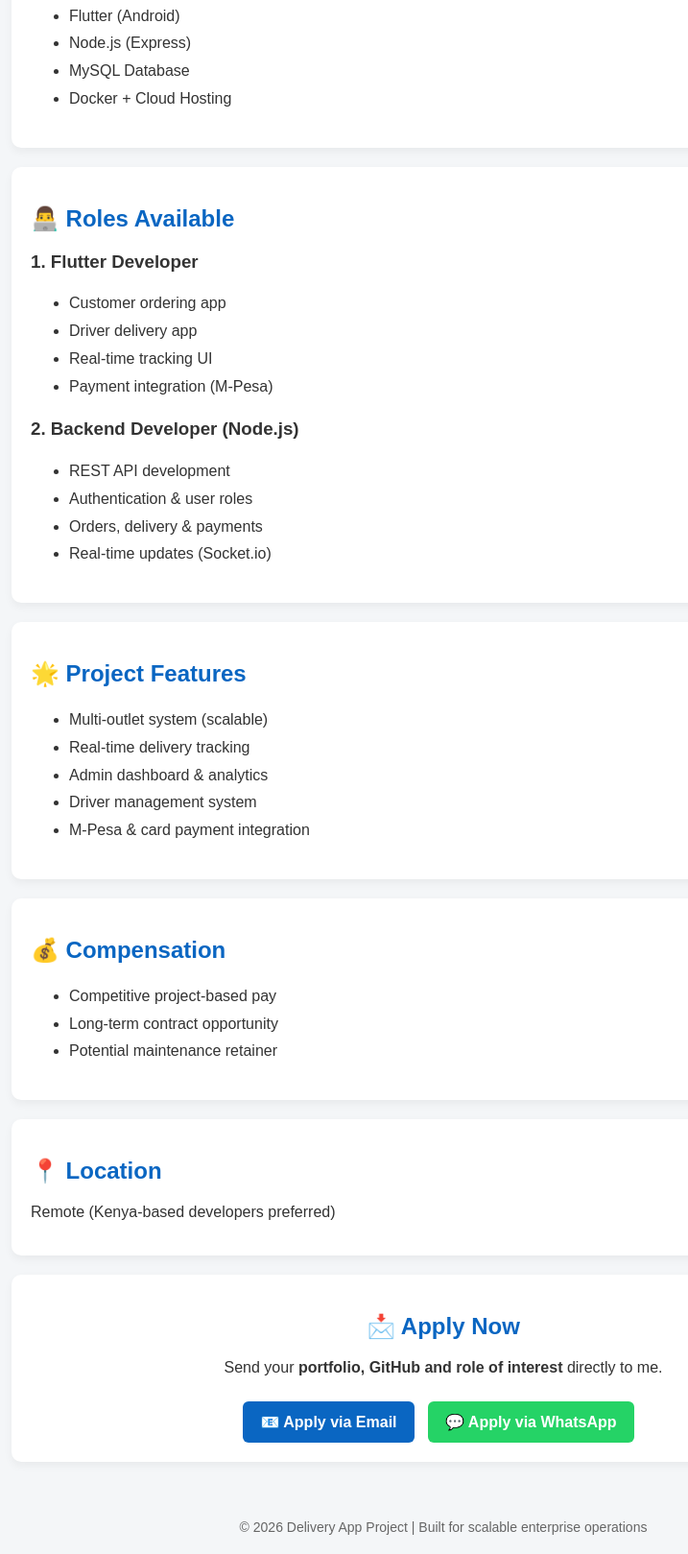
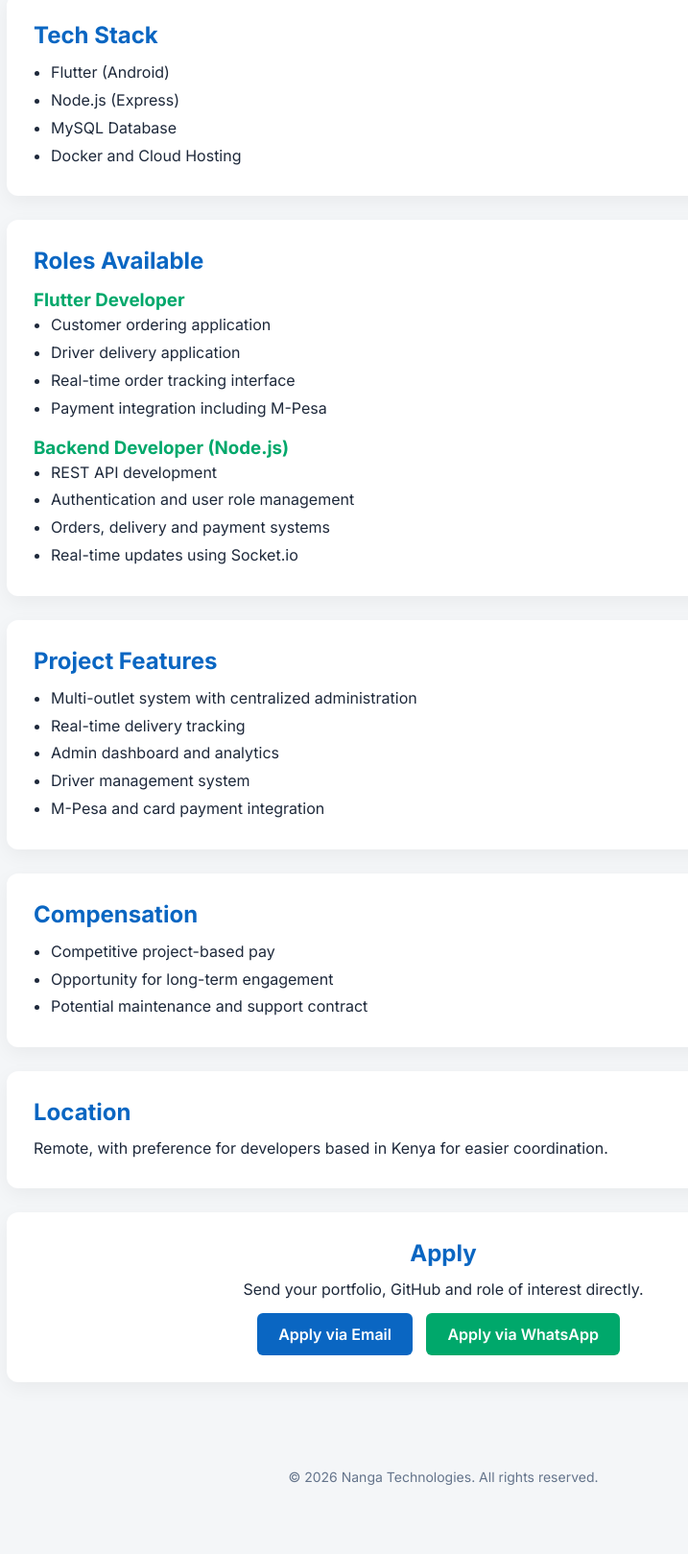
Before and after one commit to Joenoface/hiring-nanganet, a plain HTML site: page index.html in a window 1280 px wide. Shown: the part 422-2041 px from the top of the page at 96% size, without its empty margins (178-895 px from the left). After the commit the page ends 1994 px from the top, so only its background shows below. Drawn offline with Linux system fonts and the light colour scheme.

Commit message:
index.html

```diff
--- a/index.html
+++ b/index.html
@@ -3,79 +3,120 @@
 <head>
     <meta charset="UTF-8">
     <meta name="viewport" content="width=device-width, initial-scale=1.0">
-    <title>Developer Opportunity – Delivery App Project</title>
+    <title>Developer Opportunity – Nanga Technologies</title>
+
+    <!-- Font -->
+    <link href="https://fonts.googleapis.com/css2?family=Inter:wght@300;400;600;700&display=swap" rel="stylesheet">
 
     <style>
+        :root {
+            --primary: #0A66C2;
+            --secondary: #00A86B;
+            --bg: #f4f6f8;
+            --text: #1e293b;
+        }
+
+        * {
+            margin: 0;
+            padding: 0;
+            box-sizing: border-box;
+            font-family: 'Inter', sans-serif;
+        }
+
         body {
-            font-family: Arial, Helvetica, sans-serif;
-            margin: 0;
-            background: #f4f6f8;
-            color: #333;
+            background: var(--bg);
+            color: var(--text);
         }
 
         header {
-            background: #0a66c2;
+            background: linear-gradient(135deg, var(--primary), var(--secondary));
             color: white;
-            padding: 30px 20px;
+            padding: 60px 20px;
             text-align: center;
         }
 
         header h1 {
-            margin: 0;
-            font-size: 28px;
+            font-size: 34px;
+            font-weight: 700;
         }
 
         header p {
-            margin-top: 10px;
-            font-size: 16px;
+            margin-top: 12px;
+            font-size: 17px;
+            opacity: 0.95;
         }
 
         .container {
-            max-width: 900px;
+            max-width: 950px;
             margin: auto;
-            padding: 20px;
+            padding: 40px 20px;
         }
 
         .card {
             background: white;
-            padding: 20px;
-            margin-bottom: 20px;
-            border-radius: 10px;
-            box-shadow: 0 4px 10px rgba(0,0,0,0.05);
+            padding: 28px;
+            margin-bottom: 25px;
+            border-radius: 12px;
+            box-shadow: 0 6px 20px rgba(0,0,0,0.05);
+            transition: transform 0.2s ease;
+        }
+
+        .card:hover {
+            transform: translateY(-4px);
         }
 
         h2 {
-            color: #0a66c2;
+            color: var(--primary);
+            margin-bottom: 10px;
+        }
+
+        h3 {
+            margin-top: 15px;
+            color: var(--secondary);
         }
 
         ul {
             line-height: 1.8;
+            padding-left: 18px;
+        }
+
+        p {
+            line-height: 1.7;
         }
 
         .btn {
             display: inline-block;
             margin: 10px 10px 0 0;
-            padding: 12px 18px;
+            padding: 12px 22px;
             border-radius: 6px;
             text-decoration: none;
-            font-weight: bold;
+            font-weight: 600;
+            transition: all 0.25s ease;
         }
 
         .email-btn {
-            background: #0a66c2;
+            background: var(--primary);
             color: white;
         }
 
+        .email-btn:hover {
+            background: #084a91;
+        }
+
         .whatsapp-btn {
-            background: #25D366;
+            background: var(--secondary);
             color: white;
+        }
+
+        .whatsapp-btn:hover {
+            background: #008a59;
         }
 
         footer {
             text-align: center;
-            padding: 20px;
+            padding: 25px;
             font-size: 14px;
-            color: #666;
+            color: #64748b;
         }
     </style>
 </head>
@@ -83,92 +124,92 @@
 <body>
 
 <header>
-    <h1>🚀 Developer Opportunity</h1>
-    <p>Enterprise Delivery App Project (Flutter + Node.js + MySQL)</p>
+    <h1>Developer Opportunity</h1>
+    <p>Enterprise Delivery App Project – Flutter, Node.js and MySQL</p>
 </header>
 
 <div class="container">
 
     <div class="card">
-        <h2>📌 Project Overview</h2>
+        <h2>Project Overview</h2>
         <p>
-            We are building a <strong>production-grade Android delivery platform</strong> for a dining business
-            with <strong>3 outlets under a centralized administration system</strong>.
+            We are building a production-grade Android delivery platform for a dining business
+            with three outlets under a centralized administration system.
         </p>
     </div>
 
     <div class="card">
-        <h2>🔧 Tech Stack</h2>
+        <h2>Tech Stack</h2>
         <ul>
             <li>Flutter (Android)</li>
             <li>Node.js (Express)</li>
             <li>MySQL Database</li>
-            <li>Docker + Cloud Hosting</li>
+            <li>Docker and Cloud Hosting</li>
         </ul>
     </div>
 
     <div class="card">
-        <h2>👨‍💻 Roles Available</h2>
+        <h2>Roles Available</h2>
 
-        <h3>1. Flutter Developer</h3>
+        <h3>Flutter Developer</h3>
         <ul>
-            <li>Customer ordering app</li>
-            <li>Driver delivery app</li>
-            <li>Real-time tracking UI</li>
-            <li>Payment integration (M-Pesa)</li>
+            <li>Customer ordering application</li>
+            <li>Driver delivery application</li>
+            <li>Real-time order tracking interface</li>
+            <li>Payment integration including M-Pesa</li>
         </ul>
 
-        <h3>2. Backend Developer (Node.js)</h3>
+        <h3>Backend Developer (Node.js)</h3>
         <ul>
             <li>REST API development</li>
-            <li>Authentication & user roles</li>
-            <li>Orders, delivery & payments</li>
-            <li>Real-time updates (Socket.io)</li>
+            <li>Authentication and user role management</li>
+            <li>Orders, delivery and payment systems</li>
+            <li>Real-time updates using Socket.io</li>
         </ul>
     </div>
 
     <div class="card">
-        <h2>🌟 Project Features</h2>
+        <h2>Project Features</h2>
         <ul>
-            <li>Multi-outlet system (scalable)</li>
+            <li>Multi-outlet system with centralized administration</li>
             <li>Real-time delivery tracking</li>
-            <li>Admin dashboard & analytics</li>
+            <li>Admin dashboard and analytics</li>
             <li>Driver management system</li>
-            <li>M-Pesa & card payment integration</li>
+            <li>M-Pesa and card payment integration</li>
         </ul>
     </div>
 
     <div class="card">
-        <h2>💰 Compensation</h2>
+        <h2>Compensation</h2>
         <ul>
             <li>Competitive project-based pay</li>
-            <li>Long-term contract opportunity</li>
-            <li>Potential maintenance retainer</li>
+            <li>Opportunity for long-term engagement</li>
+            <li>Potential maintenance and support contract</li>
         </ul>
     </div>
 
     <div class="card">
-        <h2>📍 Location</h2>
-        <p>Remote (Kenya-based developers preferred)</p>
+        <h2>Location</h2>
+        <p>Remote, with preference for developers based in Kenya for easier coordination.</p>
     </div>
 
     <div class="card" style="text-align:center;">
-        <h2>📩 Apply Now</h2>
-        <p>Send your <strong>portfolio, GitHub and role of interest</strong> directly to me.</p>
+        <h2>Apply</h2>
+        <p>Send your portfolio, GitHub and role of interest directly.</p>
 
         <a class="btn email-btn" href="mailto:josephkoinange717@gmail.com?subject=Developer Application – Delivery App">
-            📧 Apply via Email
+            Apply via Email
         </a>
 
         <a class="btn whatsapp-btn" href="https://wa.me/254110922897" target="_blank">
-            💬 Apply via WhatsApp
+            Apply via WhatsApp
         </a>
     </div>
 
 </div>
 
 <footer>
-    © 2026 Delivery App Project | Built for scalable enterprise operations
+    © 2026 Nanga Technologies. All rights reserved.
 </footer>
 
 </body>
```
